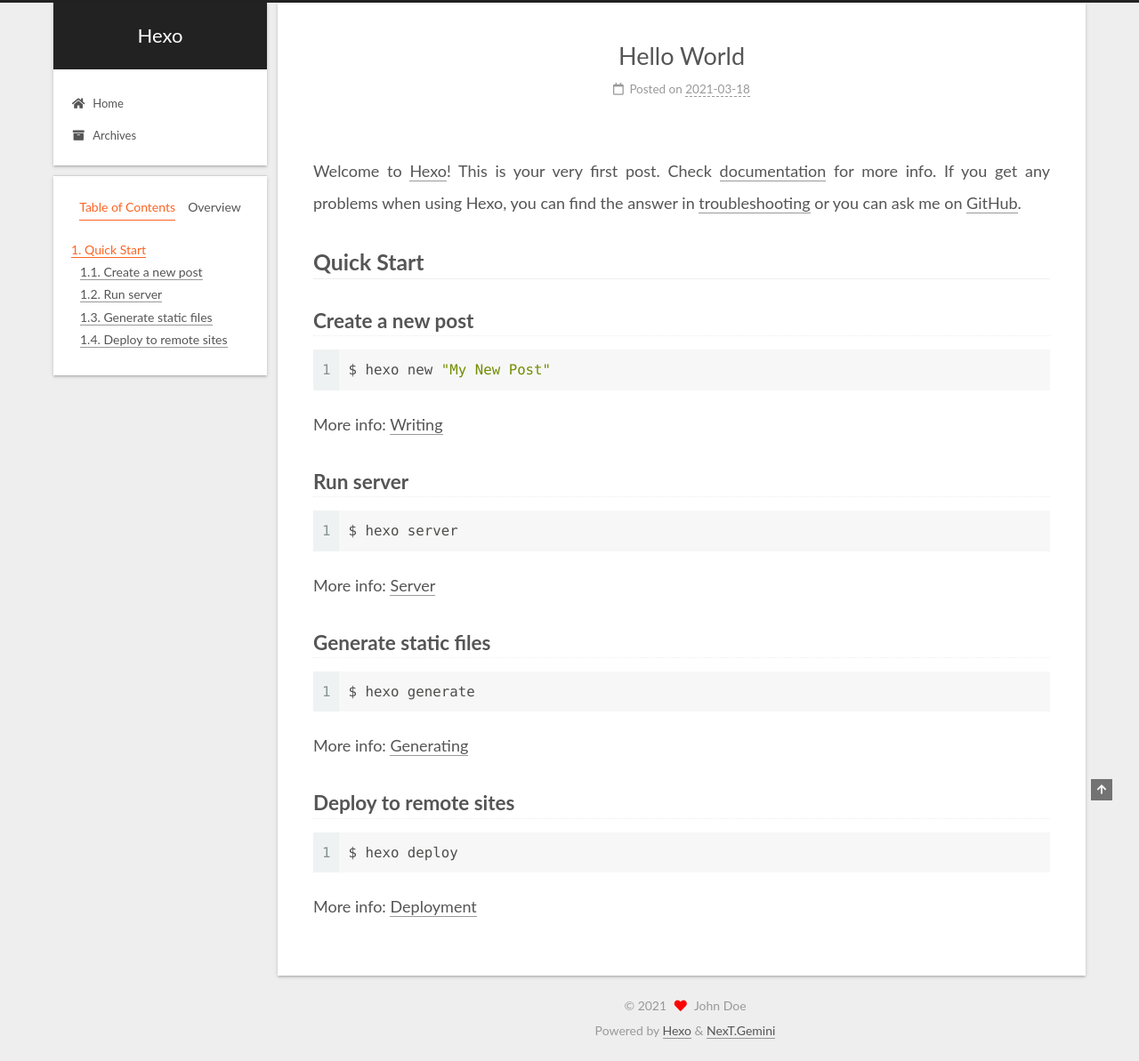
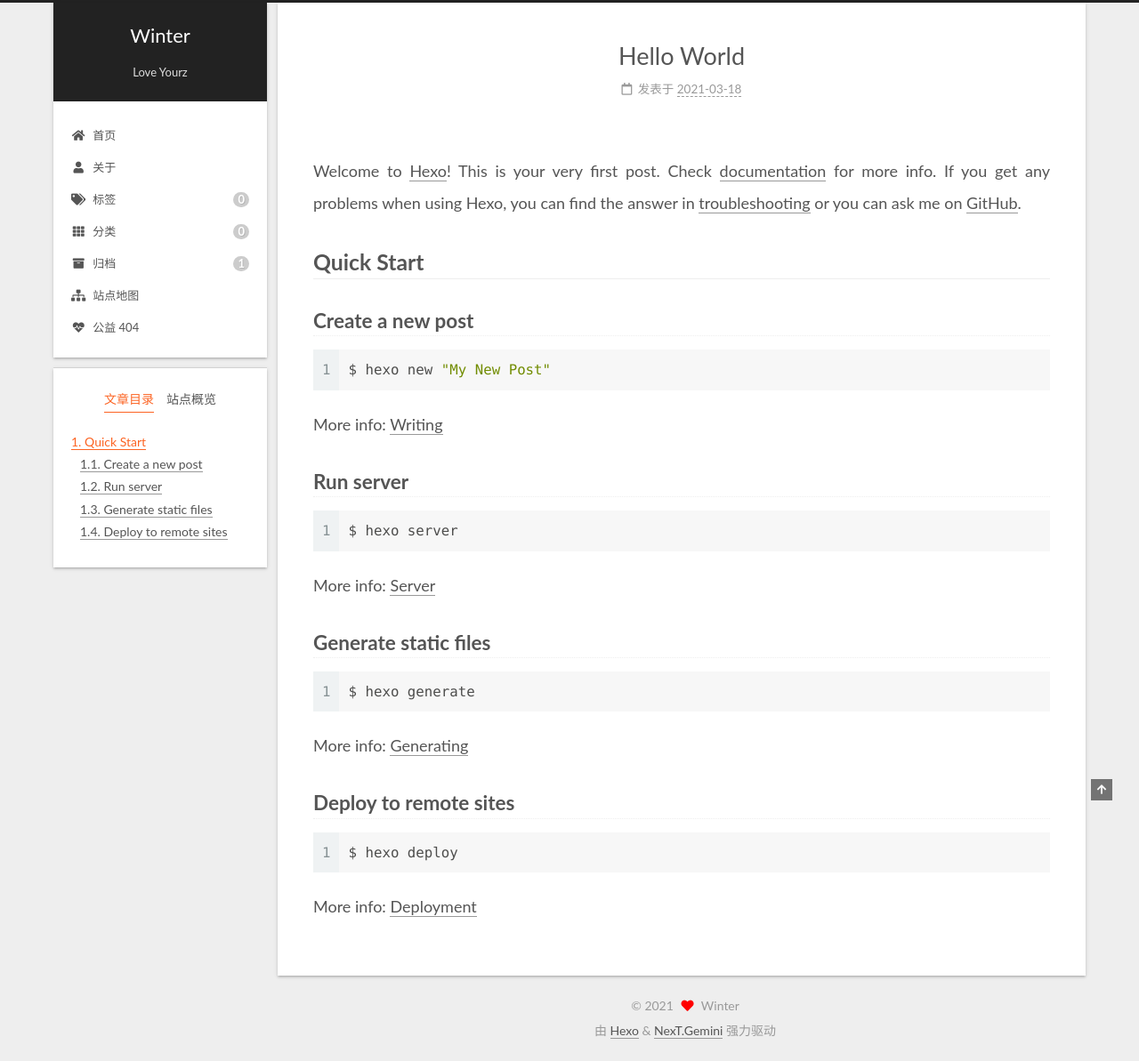
Before and after one commit to winter-98/winter-98.github.io, a plain HTML site: page 2021/03/18/hello-world/index.html in a window 1280 px wide. Shown: the whole page at 89% size. Drawn offline with Linux system fonts and the light colour scheme.

Commit message:
Site updated: 2021-03-18 13:51:24

```diff
--- a/2021/03/18/hello-world/index.html
+++ b/2021/03/18/hello-world/index.html
@@ -1,5 +1,5 @@
 <!DOCTYPE html>
-<html lang="en">
+<html lang="zh-CN">
 <head>
   <meta charset="UTF-8">
 <meta name="viewport" content="width=device-width, initial-scale=1, maximum-scale=2">
@@ -24,12 +24,12 @@
 <meta property="og:type" content="article">
 <meta property="og:title" content="Hello World">
 <meta property="og:url" content="http://example.com/2021/03/18/hello-world/index.html">
-<meta property="og:site_name" content="Hexo">
+<meta property="og:site_name" content="Winter">
 <meta property="og:description" content="Welcome to Hexo! This is your very first post. Check documentation for more info. If you get any problems when using Hexo, you can find the answer in troubleshooting or you can ask me on GitHub. Quick">
-<meta property="og:locale" content="en_US">
+<meta property="og:locale" content="zh_CN">
 <meta property="article:published_time" content="2021-03-18T05:03:53.022Z">
 <meta property="article:modified_time" content="2021-03-18T05:03:53.023Z">
-<meta property="article:author" content="John Doe">
+<meta property="article:author" content="Winter">
 <meta name="twitter:card" content="summary">
 
 <link rel="canonical" href="http://example.com/2021/03/18/hello-world/">
@@ -41,11 +41,11 @@
     sidebar: "",
     isHome : false,
     isPost : true,
-    lang   : 'en'
+    lang   : 'zh-CN'
   };
 </script>
 
-  <title>Hello World | Hexo</title>
+  <title>Hello World | Winter</title>
 
 
 
@@ -85,7 +85,7 @@
     <header class="header" itemscope itemtype="http://schema.org/WPHeader">
       <div class="header-inner"><div class="site-brand-container">
   <div class="site-nav-toggle">
-    <div class="toggle" aria-label="Toggle navigation bar">
+    <div class="toggle" aria-label="切换导航栏">
       <span class="toggle-line toggle-line-first"></span>
       <span class="toggle-line toggle-line-middle"></span>
       <span class="toggle-line toggle-line-last"></span>
@@ -96,9 +96,10 @@
 
     <a href="/" class="brand" rel="start">
       <span class="logo-line-before"><i></i></span>
-      <h1 class="site-title">Hexo</h1>
+      <h1 class="site-title">Winter</h1>
       <span class="logo-line-after"><i></i></span>
     </a>
+      <p class="site-subtitle" itemprop="description">Love Yourz</p>
   </div>
 
   <div class="site-nav-right">
@@ -114,12 +115,37 @@
   <ul id="menu" class="main-menu menu">
         <li class="menu-item menu-item-home">
 
-    <a href="/" rel="section"><i class="fa fa-home fa-fw"></i>Home</a>
+    <a href="/" rel="section"><i class="fa fa-home fa-fw"></i>首页</a>
+
+  </li>
+        <li class="menu-item menu-item-about">
+
+    <a href="/about/" rel="section"><i class="fa fa-user fa-fw"></i>关于</a>
+
+  </li>
+        <li class="menu-item menu-item-tags">
+
+    <a href="/tags/" rel="section"><i class="fa fa-tags fa-fw"></i>标签<span class="badge">0</span></a>
+
+  </li>
+        <li class="menu-item menu-item-categories">
+
+    <a href="/categories/" rel="section"><i class="fa fa-th fa-fw"></i>分类<span class="badge">0</span></a>
 
   </li>
         <li class="menu-item menu-item-archives">
 
-    <a href="/archives/" rel="section"><i class="fa fa-archive fa-fw"></i>Archives</a>
+    <a href="/archives/" rel="section"><i class="fa fa-archive fa-fw"></i>归档<span class="badge">1</span></a>
+
+  </li>
+        <li class="menu-item menu-item-sitemap">
+
+    <a href="/sitemap.xml" rel="section"><i class="fa fa-sitemap fa-fw"></i>站点地图</a>
+
+  </li>
+        <li class="menu-item menu-item-commonweal">
+
+    <a href="/404/" rel="section"><i class="fa fa-heartbeat fa-fw"></i>公益 404</a>
 
   </li>
   </ul>
@@ -149,17 +175,17 @@
 
 
 
-  <article itemscope itemtype="http://schema.org/Article" class="post-block" lang="en">
+  <article itemscope itemtype="http://schema.org/Article" class="post-block" lang="zh-CN">
     <link itemprop="mainEntityOfPage" href="http://example.com/2021/03/18/hello-world/">
 
     <span hidden itemprop="author" itemscope itemtype="http://schema.org/Person">
       <meta itemprop="image" content="/images/avatar.gif">
-      <meta itemprop="name" content="John Doe">
+      <meta itemprop="name" content="Winter">
       <meta itemprop="description" content="">
     </span>
 
     <span hidden itemprop="publisher" itemscope itemtype="http://schema.org/Organization">
-      <meta itemprop="name" content="Hexo">
+      <meta itemprop="name" content="Winter">
     </span>
       <header class="post-header">
         <h1 class="post-title" itemprop="name headline">
@@ -171,9 +197,9 @@
               <span class="post-meta-item-icon">
                 <i class="far fa-calendar"></i>
               </span>
-              <span class="post-meta-item-text">Posted on</span>
+              <span class="post-meta-item-text">发表于</span>
 
-              <time title="Created: 2021-03-18 13:03:53" itemprop="dateCreated datePublished" datetime="2021-03-18T13:03:53+08:00">2021-03-18</time>
+              <time title="创建时间：2021-03-18 05:03:53" itemprop="dateCreated datePublished" datetime="2021-03-18T05:03:53Z">2021-03-18</time>
             </span>
 
 
@@ -261,10 +287,10 @@
 
       <ul class="sidebar-nav motion-element">
         <li class="sidebar-nav-toc">
-          Table of Contents
+          文章目录
         </li>
         <li class="sidebar-nav-overview">
-          Overview
+          站点概览
         </li>
       </ul>
 
@@ -276,7 +302,7 @@
 
       <div class="site-overview-wrap sidebar-panel">
         <div class="site-author motion-element" itemprop="author" itemscope itemtype="http://schema.org/Person">
-  <p class="site-author-name" itemprop="name">John Doe</p>
+  <p class="site-author-name" itemprop="name">Winter</p>
   <div class="site-description" itemprop="description"></div>
 </div>
 <div class="site-state-wrap motion-element">
@@ -285,7 +311,7 @@
           <a href="/archives/">
 
           <span class="site-state-item-count">1</span>
-          <span class="site-state-item-name">posts</span>
+          <span class="site-state-item-name">日志</span>
         </a>
       </div>
   </nav>
@@ -316,9 +342,9 @@
   <span class="with-love">
     <i class="fa fa-heart"></i>
   </span>
-  <span class="author" itemprop="copyrightHolder">John Doe</span>
+  <span class="author" itemprop="copyrightHolder">Winter</span>
 </div>
-  <div class="powered-by">Powered by <a href="https://hexo.io/" class="theme-link" rel="noopener" target="_blank">Hexo</a> & <a href="https://theme-next.org/" class="theme-link" rel="noopener" target="_blank">NexT.Gemini</a>
+  <div class="powered-by">由 <a href="https://hexo.io/" class="theme-link" rel="noopener" target="_blank">Hexo</a> & <a href="https://theme-next.org/" class="theme-link" rel="noopener" target="_blank">NexT.Gemini</a> 强力驱动
   </div>
 
 
```
Also changed, not shown: archives/2021/03/index.html (+45 -19 lines), archives/2021/index.html (+45 -19 lines), archives/index.html (+45 -19 lines), index.html (+48 -22 lines).
